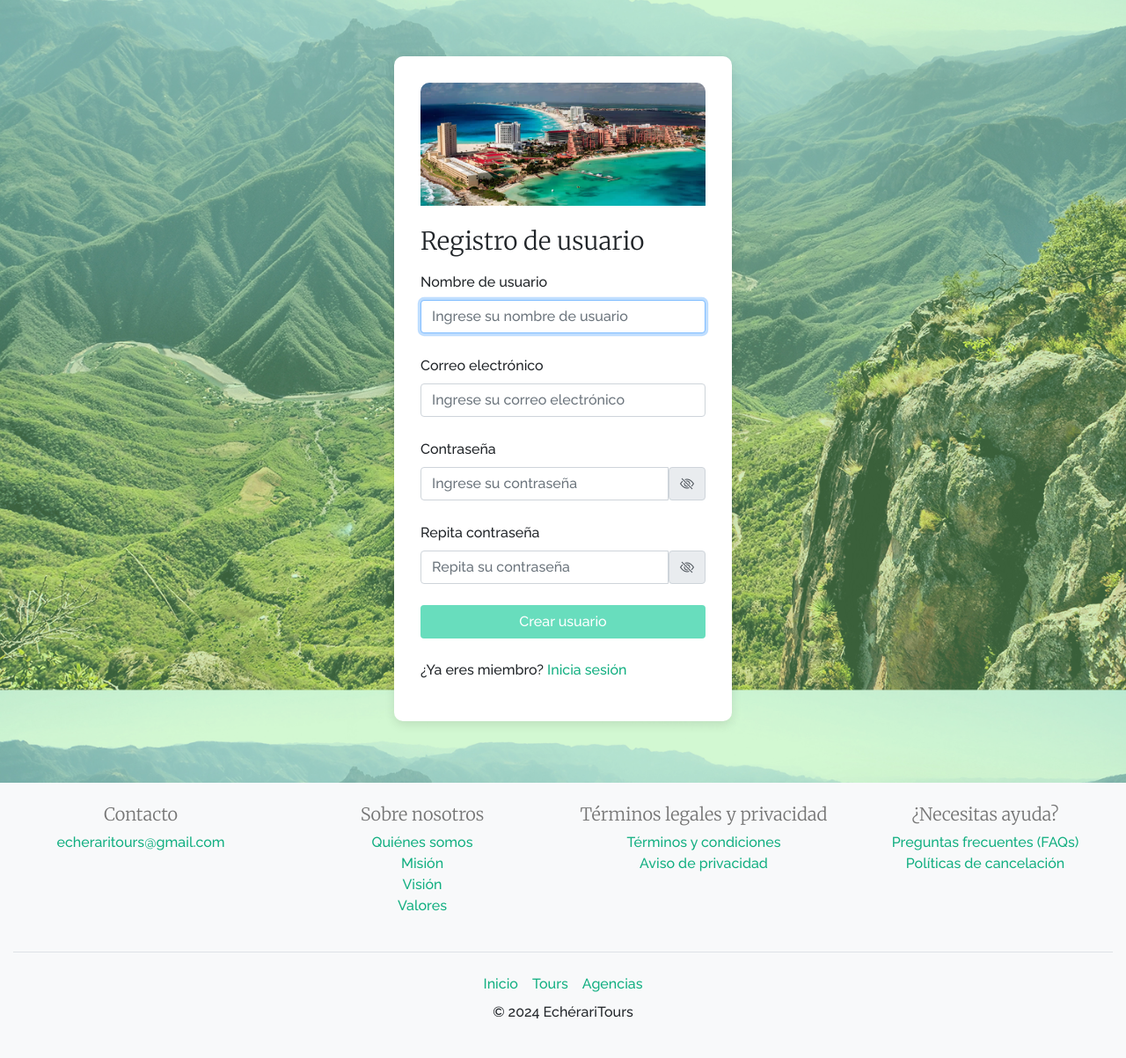
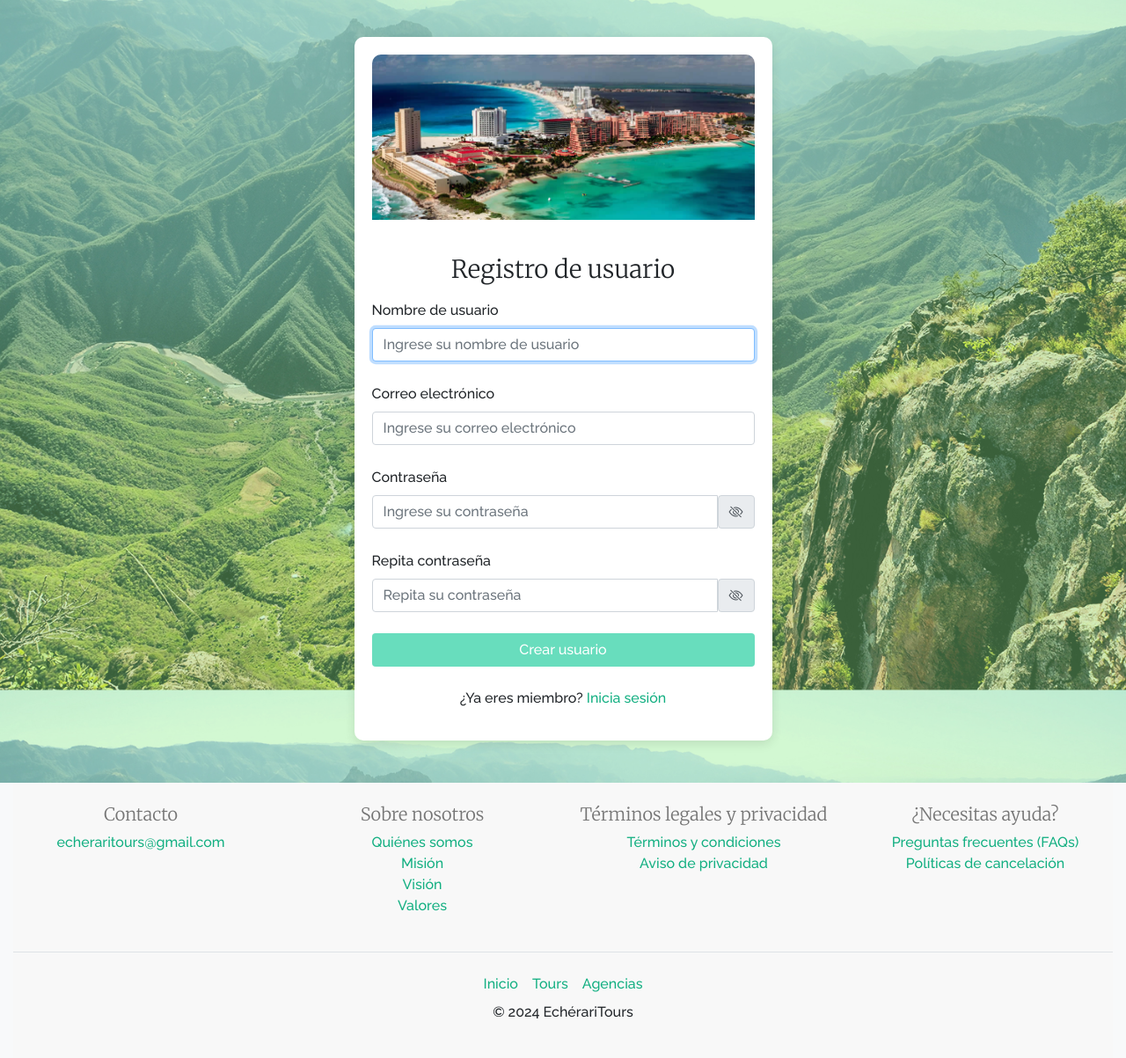
Before and after one commit to metodosformalesds/t5_mfds_2024, a Django app: page /register/ in a window 1280 px wide. Shown: the part 66-1269 px from the top of the page at 88% size. Run offline with Django 4.2, Linux system fonts and the light colour scheme; some libraries are stand-ins or nearby versions.

Commit message:
se arreglo el front de login y registro

```diff
--- a/echeraritours/apps/appUser/static/appUser/css/login.css
+++ b/echeraritours/apps/appUser/static/appUser/css/login.css
@@ -5,7 +5,7 @@ body {
     position: relative;
 }
 
-/* Todo esto para ponerle el verde jiji */
+
 body::before {
     content: "";
     background-color: rgba(144, 238, 144, 0.4);
@@ -20,22 +20,20 @@ body::before {
 .login-container {
     display: flex;
     justify-content: center;
-    align-items: center;
-    height: 100vh;
+    align-items: flex-start;
+    flex-grow: 1;
+    padding: 30px 20px;
     position: relative;
-    z-index: 1;
-    min-height: calc(100vh - 120px);
+    z-index: -1;
 }
 
 .login-box {
     background-color: white;
     width: 30%;
     max-width: 600px;
-    height: 100;
     border-radius: 10px;
-    padding: 30px;
+    padding: 20px;
     box-shadow: 0px 4px 12px rgba(0, 0, 0, 0.1);
-    position: relative;
 }
 
 .login-box img {
@@ -96,3 +94,10 @@ body::before {
     height: 40px;
     object-fit: contain;
 }
+
+footer {
+    text-align: center;
+    padding: 40px 0;
+    background-color: #f8f8f8;
+    width: 100%;
+}
--- a/echeraritours/apps/appUser/templates/register.html
+++ b/echeraritours/apps/appUser/templates/register.html
@@ -11,13 +11,14 @@
 {% endblock extra_styles %}
 
 {% block content %}
-<div class="login-container my-5">
-    <div class="login-box my-5">
-        <img src="{% static 'appUser/img/cancun.jpg' %}" alt="Imagen de cancun">
+<div class="container my-5">
+    <div class="row justify-content-center">
+        <div class="col-md-6 col-lg-5 login-box"> <!-- Ajusta el ancho de la caja -->
+            <img src="{% static 'appUser/img/cancun.jpg' %}" alt="Imagen de cancun" class="img-fluid mb-3">
 
             <form method="POST" action="{% url 'seleccion_registro' %}">
                 {% csrf_token %}
-            <h3 class="mt-4 mb-3">Registro de usuario</h3>
+                <h3 class="mt-4 mb-3 text-center">Registro de usuario</h3>
 
                 <div class="mb-4">
                     <label class="form-label">Nombre de usuario</label>
@@ -49,16 +50,16 @@
                     </div>
                 </div>
 
-            <input type="submit" class="btn btn-custom" value="Crear usuario">
+                <input type="submit" class="btn btn-custom w-100" value="Crear usuario"> <!-- w-100 para que el botón ocupe todo el ancho -->
                 {{ form.errors }}
             </form>
 
-        <div class="mt-4">
+            <div class="mt-4 text-center">
                 <p>¿Ya eres miembro? <a href="{% url 'login' %}">Inicia sesión</a></p>
+            </div>
         </div>
     </div>
 </div>
 
 <script src="{% static 'appUser/js/contrasena.js' %}"></script>
-
 {% endblock content %}
--- a/echeraritours/templates/includes/navbar.html
+++ b/echeraritours/templates/includes/navbar.html
@@ -34,7 +34,7 @@
                 <a class="nav-link fw-bolder" href="#">Dashboard</a>
             </li>
             <li class="nav-item">
-                <a class="nav-link fw-bolder" href="{% url "logout" %}">Cerrar sesión</a>
+                <a class="nav-link fw-bolder" href="{% url 'logout' %}">Cerrar sesión</a>
             </li>
         {% endif %}
         </ul>
```
Also changed, not shown: echeraritours/apps/appUser/static/appUser/css/register.css (+21 -79 lines), echeraritours/apps/appUser/templates/login.html (+6 -21 lines). Lines whose indentation alone changed are shown as unchanged.
